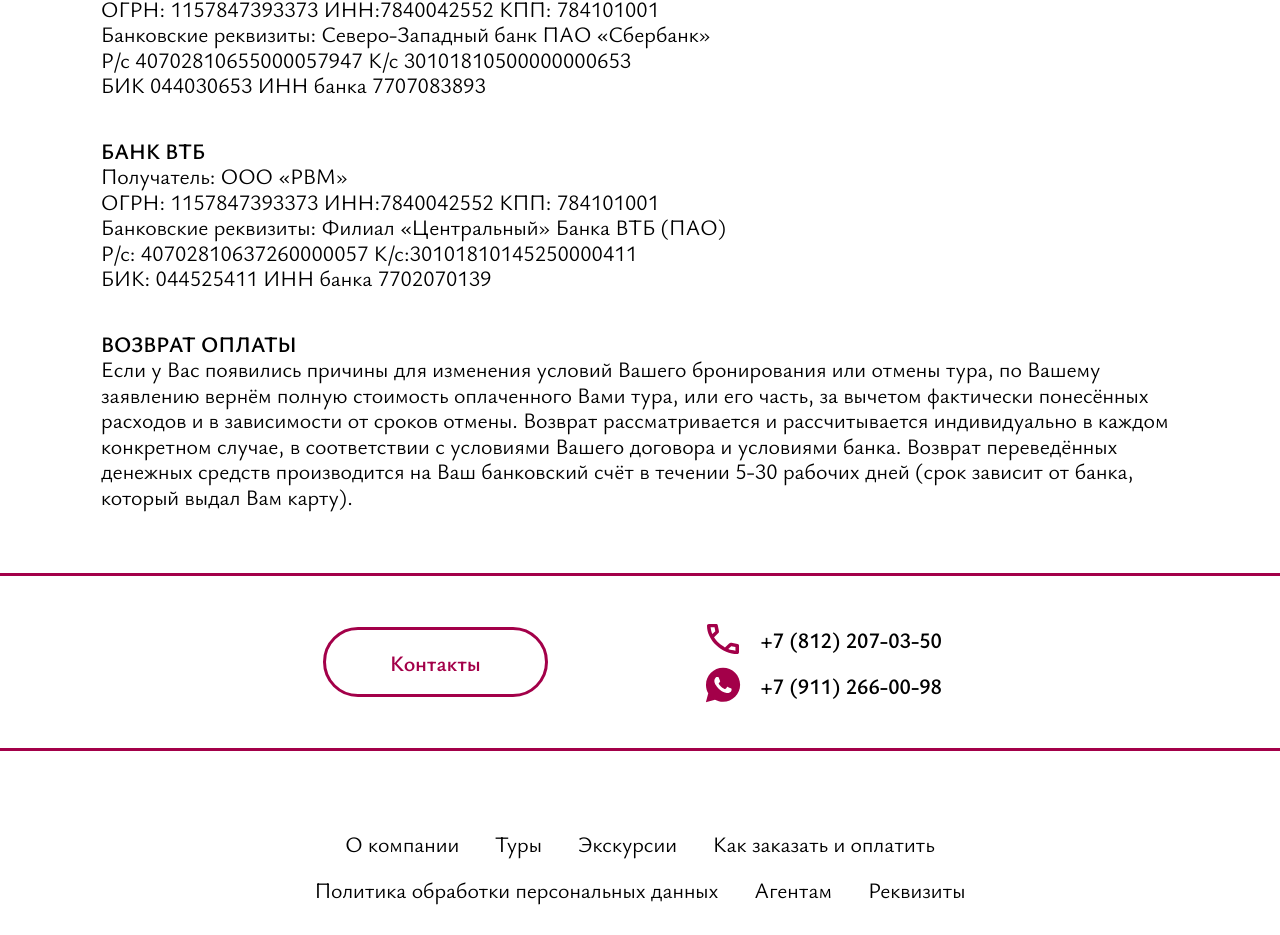
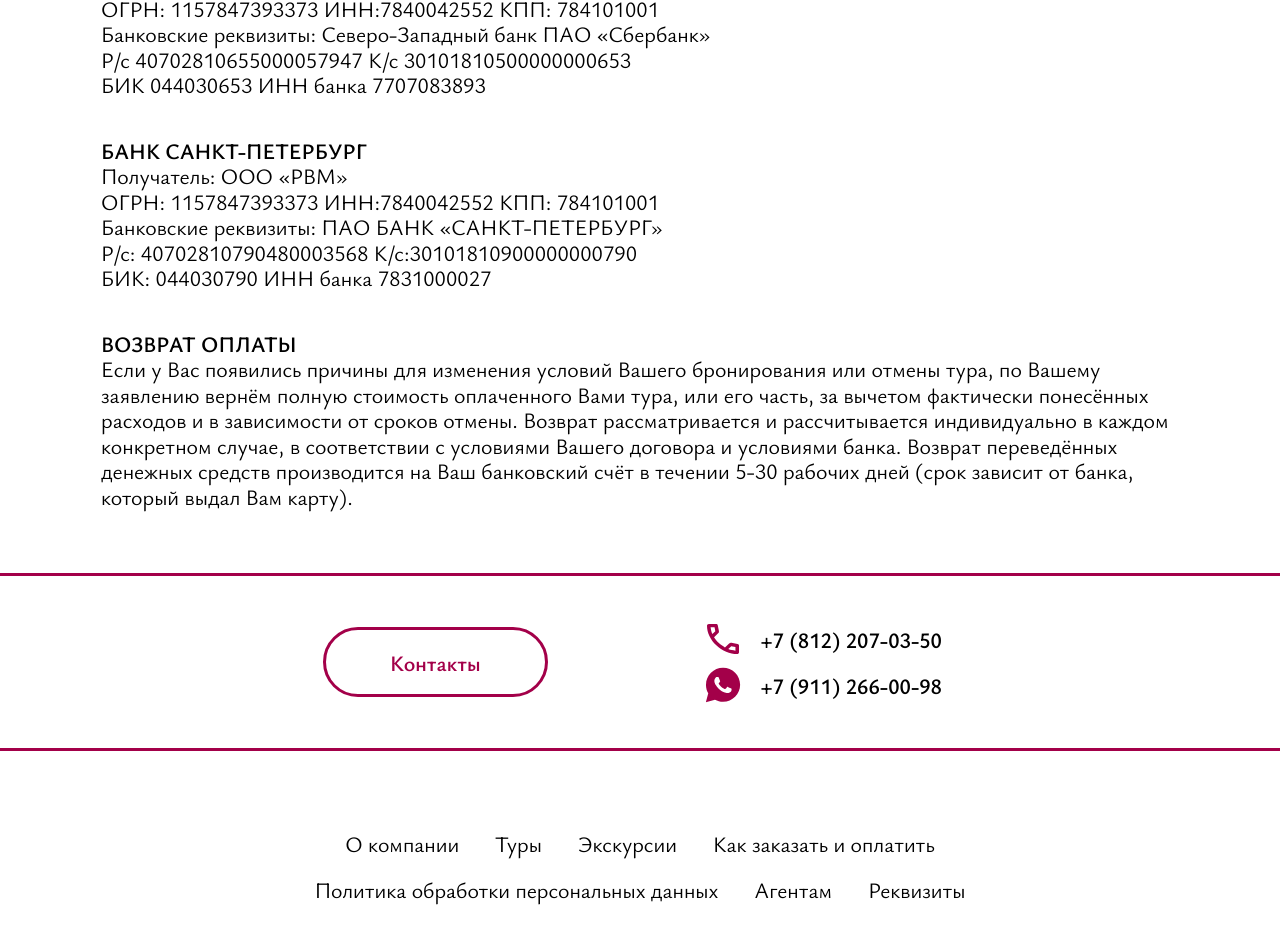
Before and after one commit to Falkony/tourism-spb-moscow, a Vue app: page /requisites in a window 1280 px wide. Shown: the part 1018-1953 px from the top of the page. Built offline with nearby package versions, Linux system fonts and the light colour scheme; no server answers.

Commit message:
Правки страниц О компании, реквизиты оплаты

```diff
--- a/src/components/About/Index.vue
+++ b/src/components/About/Index.vue
@@ -106,7 +106,7 @@ const { t } = useI18n();
             class="flex flex-row items-center justify-center gap-x-[26px] px-[124px] border-[3px] border-[var(--primary-color)] h-[114px] w-full rounded-[100px] mb-[92px]"
         >
             <div class="flex items-center gap-x-[26px]">
-                <img src="@/assets/svg/about/8.svg" />
+                <img src="@/assets/svg/about/9.svg" />
 
                 <BaseTypography
                     :text="t('about.labels.years')"
--- a/src/components/Requisites/Requisites.vue
+++ b/src/components/Requisites/Requisites.vue
@@ -25,13 +25,13 @@ const requisites = [
         ],
     },
     {
-        title: 'БАНК ВТБ',
+        title: 'БАНК САНКТ-ПЕТЕРБУРГ',
         text: [
             'Получатель: ООО «РВМ»',
             'ОГРН: 1157847393373  ИНН:7840042552  КПП: 784101001',
-            'Банковские реквизиты: Филиал «Центральный» Банка ВТБ (ПАО)',
-            'Р/с: 40702810637260000057 К/с:30101810145250000411',
-            'БИК: 044525411 ИНН банка 7702070139',
+            'Банковские реквизиты: ПАО БАНК «САНКТ-ПЕТЕРБУРГ»',
+            'Р/с: 40702810790480003568 К/с:30101810900000000790',
+            'БИК: 044030790 ИНН банка 7831000027',
         ],
     },
     {
```
Also changed, not shown: src/assets/svg/about/9.svg (added).
